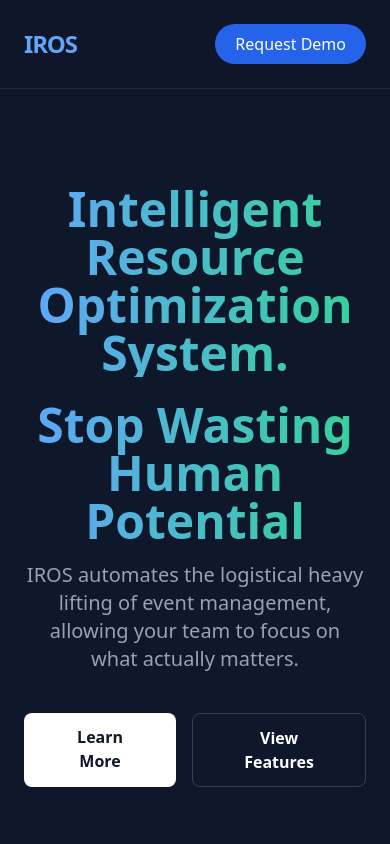
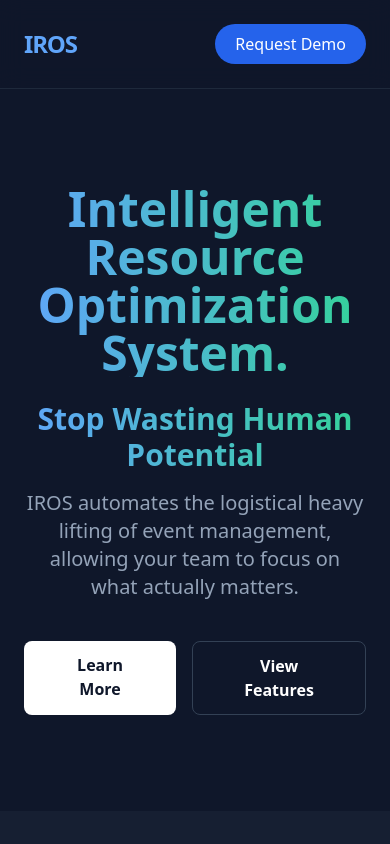
Before and after one commit to AyushProhero/Iros.project, a plain HTML site: page index.html in a window 390 px wide. Shown: the top 844 px of the page. Drawn offline with nearby package versions, Linux system fonts and the light colour scheme.

Commit message:
Update index.html

```diff
--- a/index.html
+++ b/index.html
@@ -22,7 +22,7 @@
     <header class="container mx-auto px-6 py-24 text-center">
         <h1 class="text-5xl md:text-7xl font-extrabold mb-6 bg-gradient-to-r from-blue-400 to-emerald-400 bg-clip-text text-transparent">
             Intelligent Resource Optimization System.
-            <h1 class="text-5xl md:text-7xl font-extrabold mb-4 bg-gradient-to-r from-blue-400 to-emerald-400 bg-clip-text text-transparent">
+            <h1 class="text-3xl md:text-7xl font-extrabold mb-4 bg-gradient-to-r from-blue-400 to-emerald-400 bg-clip-text text-transparent">
             Stop Wasting Human Potential
         </h1>
         <p class="text-xl text-slate-400 max-w-2xl mx-auto mb-10">
```
